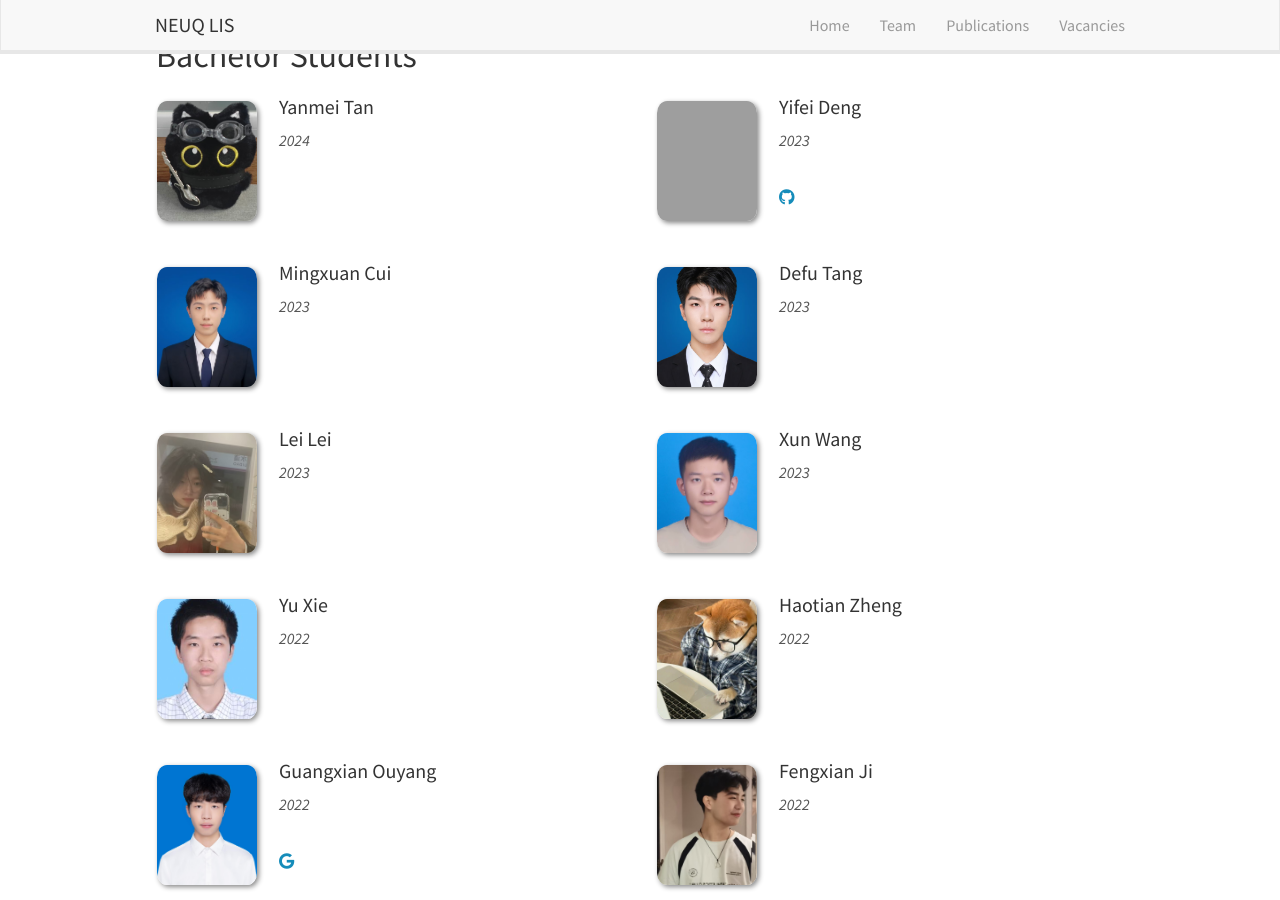
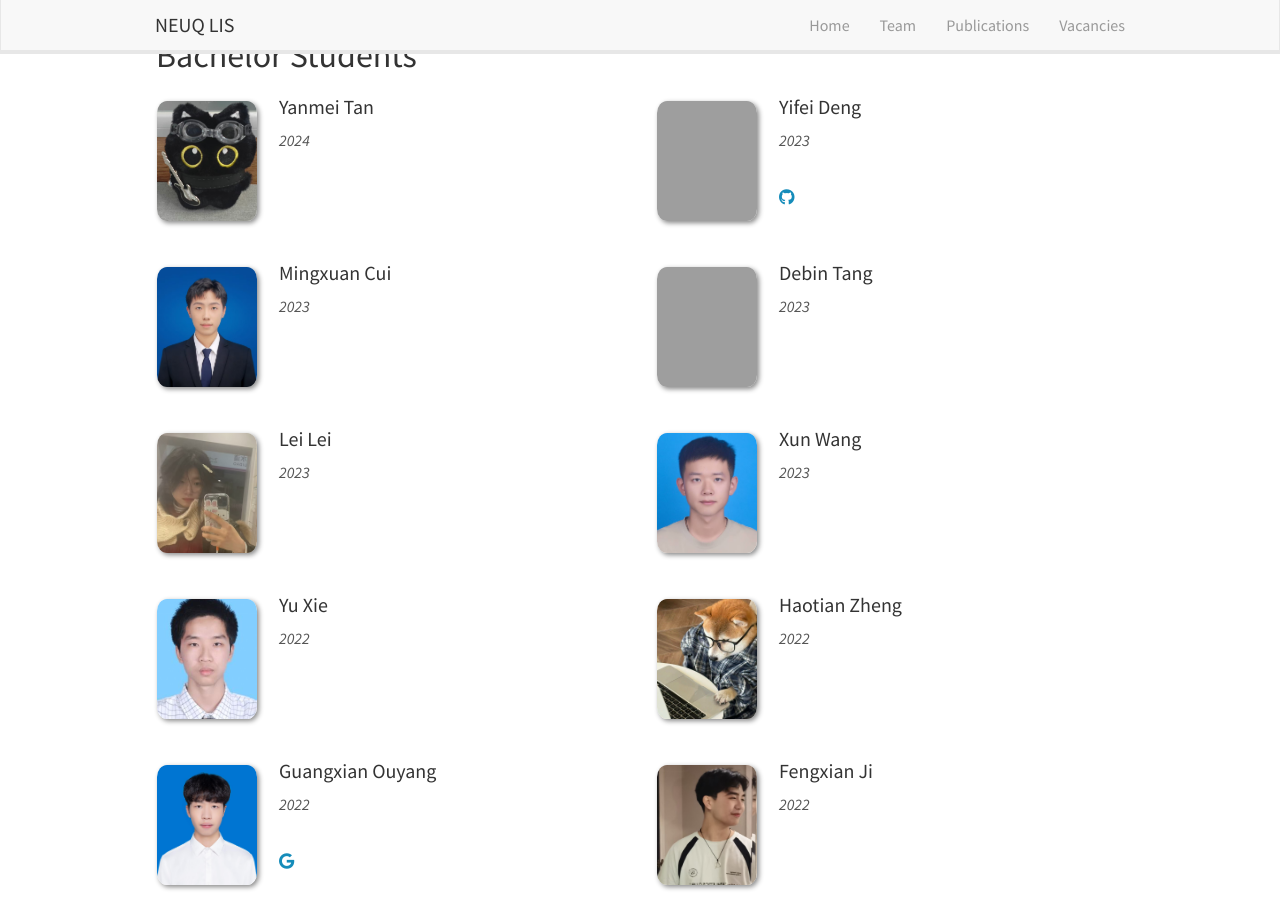
Before and after one commit to NEUQNLP/neuqnlp.github.io, a Jekyll site: the page built from _pages/team.md, in a window 1280 px wide and 900 px high, scrolled down 1237 px. Built offline with Jekyll 4.4.1, drawn with Linux system fonts in a browser that asks for light colours; nearby versions of some CDN libraries.

Commit message:
change defu

```diff
--- a/_data/bachelor_students.yml
+++ b/_data/bachelor_students.yml
@@ -31,8 +31,8 @@
     github:
     linkedin:
 
-- name: Defu Tang
-  photo: tangdefu.jpg
+- name: Debin Tang
+  photo: tangdebin.jpg
   duration: 2023
   cosupervision:
   info:
```
